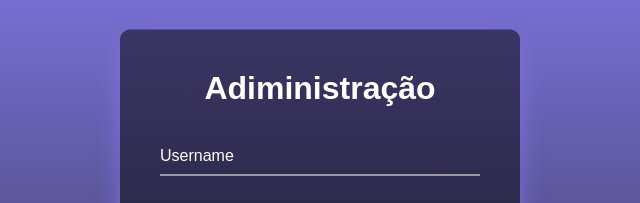
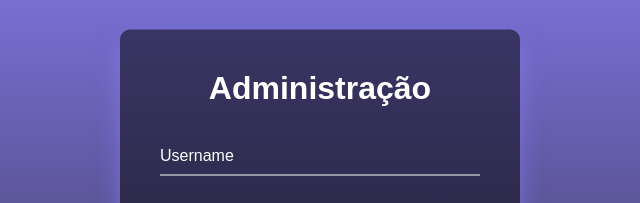
Before and after one commit to RosaG-Morais/Formul-rio, a plain HTML site: page index.html in a window 1280 px wide. Shown: the part 146-349 px from the top of the page, 320-960 px from the left. Drawn offline with Linux system fonts and the light colour scheme.

Commit message:
Update index.html

```diff
--- a/index.html
+++ b/index.html
@@ -13,7 +13,7 @@
 <body>
 
     <div class="login">
-        <h1>Adiministração</h1>
+        <h1>Administração</h1>
         <form>
             <div class="caixa-login-input">
                 <input type="text" required/>
```
